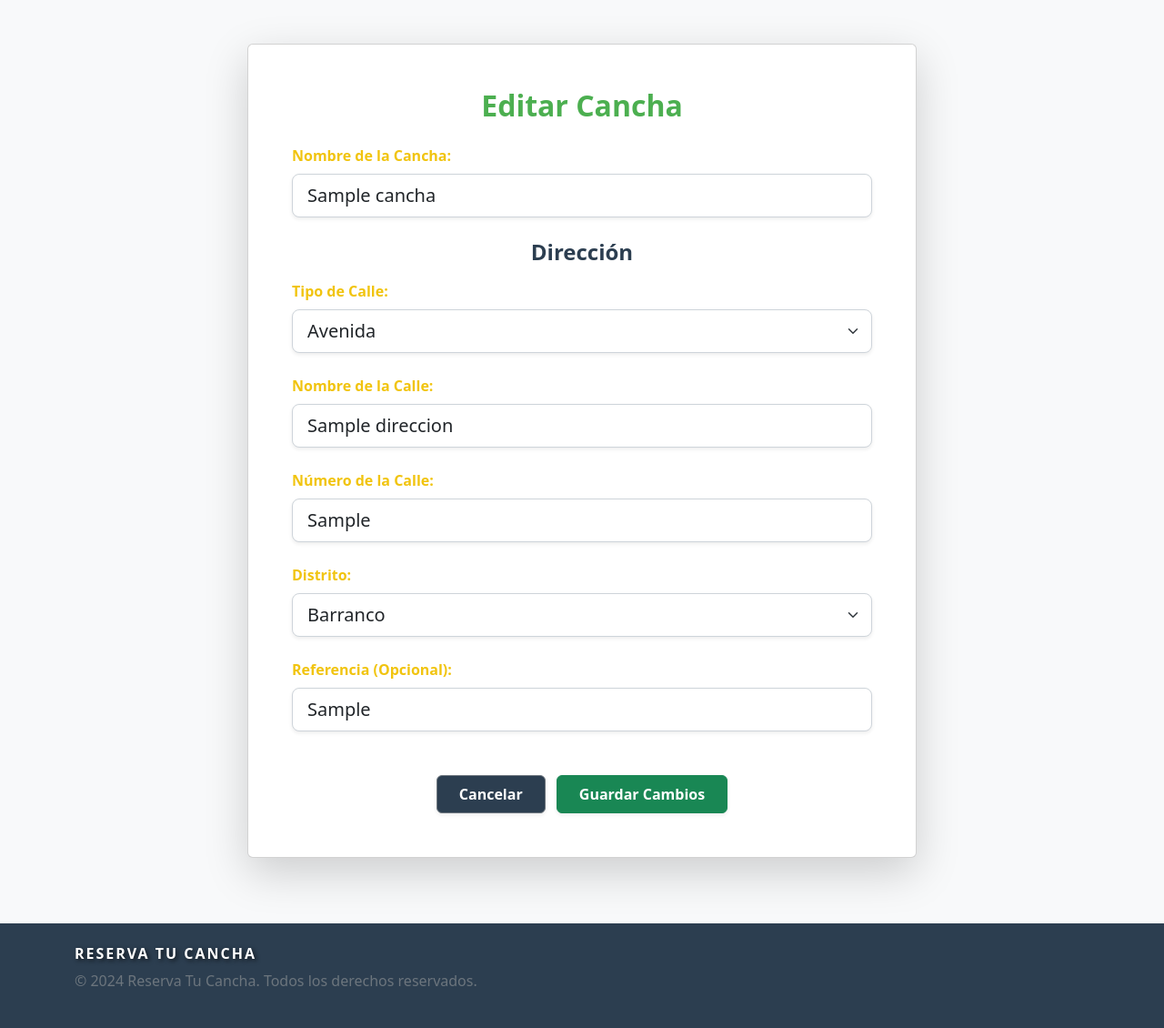
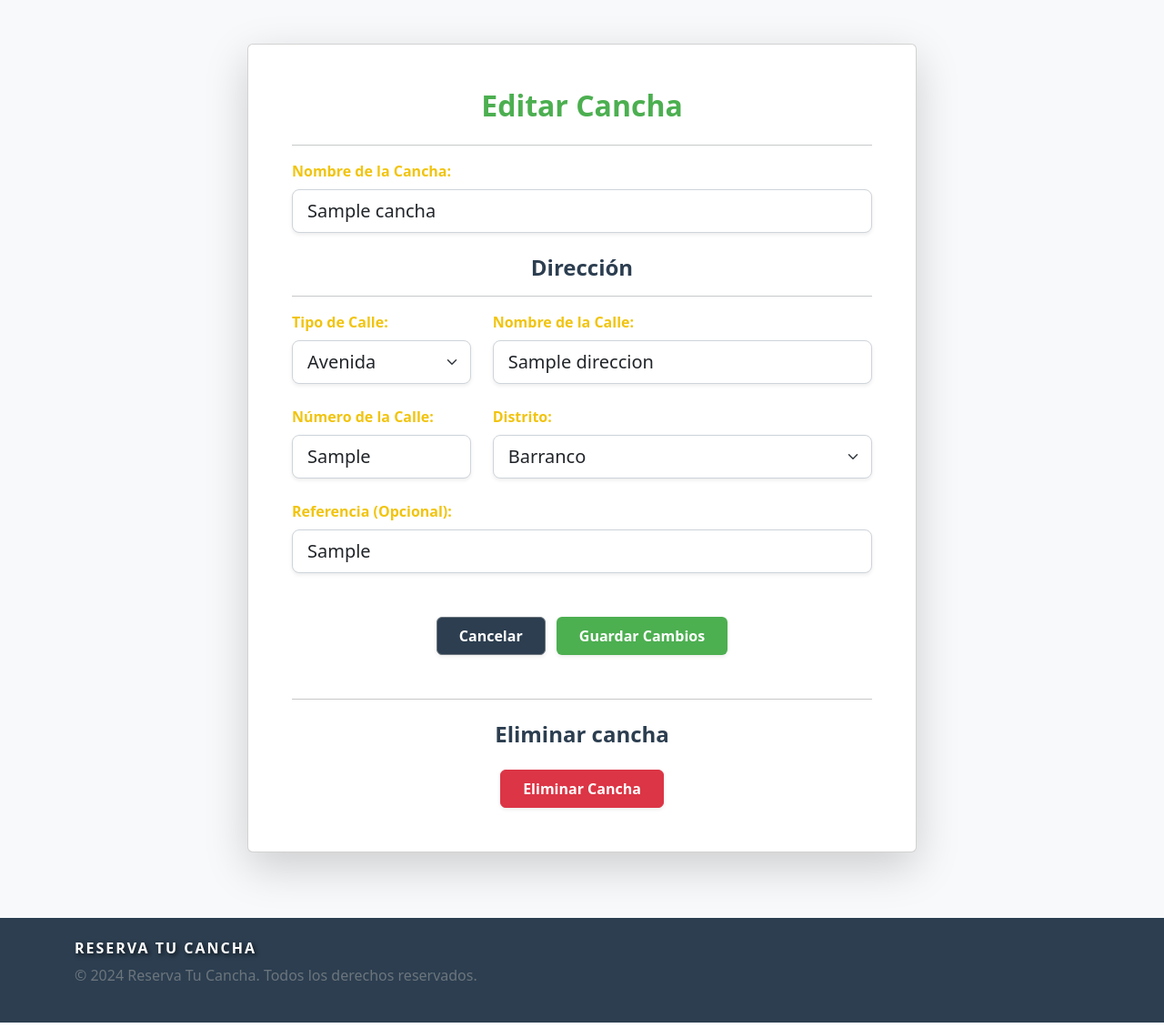
Before and after one commit to iriarteMirko/proyecto-is2, a Django app: a page that uses templates/cancha/editar_cancha.html in a window 1280 px wide. Shown: the part 88-1218 px from the top of the page at 91% size. Run offline with Django 5.2, Linux system fonts and the light colour scheme; a user stored in the database is signed in; tables that the repository leaves empty hold one stand-in row (values such as "Sample post"); grey boxes marked "Sample" are stand-in pictures.

Commit message:
Update detalle cancha botones

```diff
--- a/apps/cancha/views.py
+++ b/apps/cancha/views.py
@@ -57,7 +57,7 @@ def detalle_cancha(request, cancha_id, cancha_slug):
         'cancha': cancha,
         'responsable': request.user == cancha.responsable
     }
-    return render(request, 'cancha/detalle_cancha.html', contexto)
+    return render(request, 'cancha/detalle_cancha/detalle_cancha.html', contexto)
 
 @login_required
 def editar_cancha(request, cancha_id, cancha_slug):
@@ -93,9 +93,13 @@ def editar_cancha(request, cancha_id, cancha_slug):
 @login_required
 @require_POST
 def eliminar_cancha(request, cancha_id, cancha_slug):
+    cancha = get_object_or_404(Cancha, id=cancha_id, slug=cancha_slug, responsable=request.user)
     if request.method == 'POST':
-        cancha = get_object_or_404(Cancha, id=cancha_id, slug=cancha_slug, responsable=request.user)
+        contraseña = request.POST.get('password')
+        if not request.user.check_password(contraseña):
+            messages.error(request, 'Contraseña incorrecta.')
+            return redirect('detalle_cancha', cancha_id, cancha_slug)
         cancha.delete()
-        messages.error(request, 'La cancha fue eliminada correctamente.')
+        messages.success(request, 'La cancha fue eliminada correctamente.')
         return redirect('inicio')
     return redirect('detalle_cancha', cancha_id, cancha_slug)
--- a/templates/cancha/editar_cancha.html
+++ b/templates/cancha/editar_cancha.html
@@ -8,65 +8,113 @@
             <div class="card shadow-lg">
                 <div class="card-body p-5">
                     <h2 class="text-center mb-4" style="color: #4CAF50; font-weight: bold;">Editar Cancha</h2>
-                    <!-- Formulario para editar cancha -->
+                    <hr>
                     <form method="POST" action="{% url 'editar_cancha' cancha.id cancha.slug %}">
                         {% csrf_token %}
-                        <!-- Nombre de la cancha -->
                         <div class="mb-4">
                             <label for="nombre" class="form-label" style="font-weight: bold; color: #F1C40F;">Nombre de la Cancha:</label>
                             <input type="text" id="nombre" name="nombre" value="{{ cancha.nombre }}"
                                 class="form-control form-control-lg shadow-sm" maxlength="100" required>
                         </div>
-                        <!-- Información de la dirección -->
                         {% with direccion=cancha.direcciones.first %}
                         <h4 class="text-center mt-4 mb-3" style="color: #2C3E50; font-weight: bold;">Dirección</h4>
-                        <!-- Tipo de calle -->
-                        <div class="mb-4">
+                        <hr>
+                        <div class="row mb-4">
+                            <div class="col-md-4">
                                 <label for="tipo_calle" class="form-label" style="font-weight: bold; color: #F1C40F;">Tipo de Calle:</label>
                                 <select id="tipo_calle" name="tipo_calle" class="form-select form-select-lg shadow-sm" required>
-                                <option value="avenida" {% if direccion.tipo_calle == 'avenida' %}selected{% endif %}>Avenida</option>
-                                <option value="calle" {% if direccion.tipo_calle == 'calle' %}selected{% endif %}>Calle</option>
-                                <option value="jiron" {% if direccion.tipo_calle == 'jiron' %}selected{% endif %}>Jirón</option>
-                                <option value="pasaje" {% if direccion.tipo_calle == 'pasaje' %}selected{% endif %}>Pasaje</option>
+                                    <option value="avenida">Avenida</option>
+                                    <option value="calle">Calle</option>
+                                    <option value="jiron">Jirón</option>
+                                    <option value="pasaje">Pasaje</option>
                                 </select>
                             </div>
-                        <!-- Nombre de la calle -->
-                        <div class="mb-4">
+                            <div class="col-md-8">
                                 <label for="nombre_calle" class="form-label" style="font-weight: bold; color: #F1C40F;">Nombre de la Calle:</label>
                                 <input type="text" id="nombre_calle" name="nombre_calle" value="{{ direccion.nombre_calle }}"
                                     class="form-control form-control-lg shadow-sm" maxlength="50" required>
                             </div>
-                        <!-- Número de la calle -->
-                        <div class="mb-4">
+                        </div>
+                        <div class="row mb-4">
+                            <div class="col-md-4">
                                 <label for="numero_calle" class="form-label" style="font-weight: bold; color: #F1C40F;">Número de la Calle:</label>
                                 <input type="text" id="numero_calle" name="numero_calle" value="{{ direccion.numero_calle }}"
                                     class="form-control form-control-lg shadow-sm" maxlength="5" pattern="\d+" required>
                             </div>
-                        <!-- Distrito -->
-                        <div class="mb-4">
+                            <div class="col-md-8">
                                 <label for="distrito" class="form-label" style="font-weight: bold; color: #F1C40F;">Distrito:</label>
                                 <select id="distrito" name="distrito" class="form-select form-select-lg shadow-sm" required>
-                                <option value="barranco" {% if direccion.distrito == 'barranco' %}selected{% endif %}>Barranco</option>
-                                <option value="callao" {% if direccion.distrito == 'callao' %}selected{% endif %}>Callao</option>
-                                <option value="miraflores" {% if direccion.distrito == 'miraflores' %}selected{% endif %}>Miraflores</option>
-                                <option value="san_isidro" {% if direccion.distrito == 'san_isidro' %}selected{% endif %}>San Isidro</option>
-                                <option value="santiago_de_surco" {% if direccion.distrito == 'santiago_de_surco' %}selected{% endif %}>Santiago de Surco</option>
+                                    <option value="barranco">Barranco</option>
+                                    <option value="callao">Callao</option>
+                                    <option value="cercado_de_lima">Cercado de Lima</option>
+                                    <option value="chorrillos">Chorrillos</option>
+                                    <option value="jesus_maria">Jesús María</option>
+                                    <option value="la_molina">La Molina</option>
+                                    <option value="lince">Lince</option>
+                                    <option value="los_olivos">Los Olivos</option>
+                                    <option value="magdalena">Magdalena</option>
+                                    <option value="miraflores">Miraflores</option>
+                                    <option value="pueblo_libre">Pueblo Libre</option>
+                                    <option value="rimac">Rímac</option>
+                                    <option value="san_borja">San Borja</option>
+                                    <option value="san_isidro">San Isidro</option>
+                                    <option value="san_juan_de_lurigancho">San Juan de Lurigancho</option>
+                                    <option value="san_juan_de_miraflores">San Juan de Miraflores</option>
+                                    <option value="san_miguel">San Miguel</option>
+                                    <option value="santiago_de_surco">Santiago de Surco</option>
+                                    <option value="surquillo">Surquillo</option>
+                                    <option value="ventanilla">Ventanilla</option>
+                                    <option value="villa_maria_del_triunfo">Villa María del Triunfo</option>
                                 </select>
                             </div>
-                        <!-- Referencia (opcional) -->
+                        </div>
                         <div class="mb-4">
                             <label for="referencia" class="form-label" style="font-weight: bold; color: #F1C40F;">Referencia (Opcional):</label>
                             <input type="text" id="referencia" name="referencia" value="{{ direccion.referencia }}"
                                 class="form-control form-control-lg shadow-sm" maxlength="50">
                         </div>
                         {% endwith %}
-                        <!-- Botones de acción -->
-                        <div class="text-center mt-5">
+                        <!-- Botones de Acción -->
+                        <div class="text-center m-5">
                             <a href="{% url 'detalle_cancha' cancha.id cancha.slug %}" class="btn btn-secondary px-4 py-2 shadow-sm me-2"
                                 style="background-color: #2C3E50; color: #fff; font-weight: bold;">Cancelar</a>
-                            <button type="submit" class="btn btn-success px-4 py-2 shadow-sm" style="font-weight: bold;">Guardar Cambios</button>
+                                <button type="submit" class="btn px-4 py-2 shadow-sm" style="background-color: #4CAF50; color: #fff; font-weight: bold;">Guardar Cambios</button>
+                        </div>
+                        <!-- Botón para eliminar cancha que abre el modal -->
+                        <hr>
+                        <h4 class="text-center mt-4 mb-3" style="color: #2C3E50; font-weight: bold;">Eliminar cancha</h4>
+                        <div class="text-center mt-4">
+                            <button type="button" class="btn btn-danger px-4 py-2 shadow-sm"
+                                    data-bs-toggle="modal" data-bs-target="#modalEliminarCancha" style="font-weight: bold;">
+                                Eliminar Cancha
+                            </button>
                         </div>
                     </form>
+                    <!-- Modal para confirmar eliminación -->
+                    <div class="modal fade" id="modalEliminarCancha" tabindex="-1" aria-labelledby="modalEliminarCanchaLabel" aria-hidden="true">
+                        <div class="modal-dialog">
+                            <div class="modal-content">
+                                <div class="modal-header">
+                                    <h5 class="modal-title" id="modalEliminarCanchaLabel">Confirmar Eliminación</h5>
+                                    <button type="button" class="btn-close" data-bs-dismiss="modal" aria-label="Close"></button>
+                                </div>
+                                <div class="modal-body">
+                                    <p>Por favor, ingresa tu contraseña para confirmar la eliminación de la cancha.</p>
+                                    <form method="POST" action="{% url 'eliminar_cancha' cancha.id cancha.slug %}">
+                                        {% csrf_token %}
+                                        <div class="mb-3">
+                                            <label for="password" class="form-label">Contraseña:</label>
+                                            <input type="password" name="password" id="password" class="form-control" required>
+                                        </div>
+                                        <div class="modal-footer">
+                                            <button type="button" class="btn btn-secondary" data-bs-dismiss="modal">Cancelar</button>
+                                            <button type="submit" class="btn btn-danger">Eliminar Cancha</button>
+                                        </div>
+                                    </form>
+                                </div>
+                            </div>
+                        </div>
+                    </div>
                 </div>
             </div>
         </div>
```
Also changed, not shown: templates/cancha/detalle_cancha.html (deleted, +0 -70 lines), templates/cancha/detalle_cancha/detalle_cancha.html (added, +30 -0 lines), templates/cancha/detalle_cancha/info_cancha.html (added, +35 -0 lines), templates/cancha/registro_cancha.html (+14 -8 lines). Lines whose indentation alone changed are shown as unchanged.
